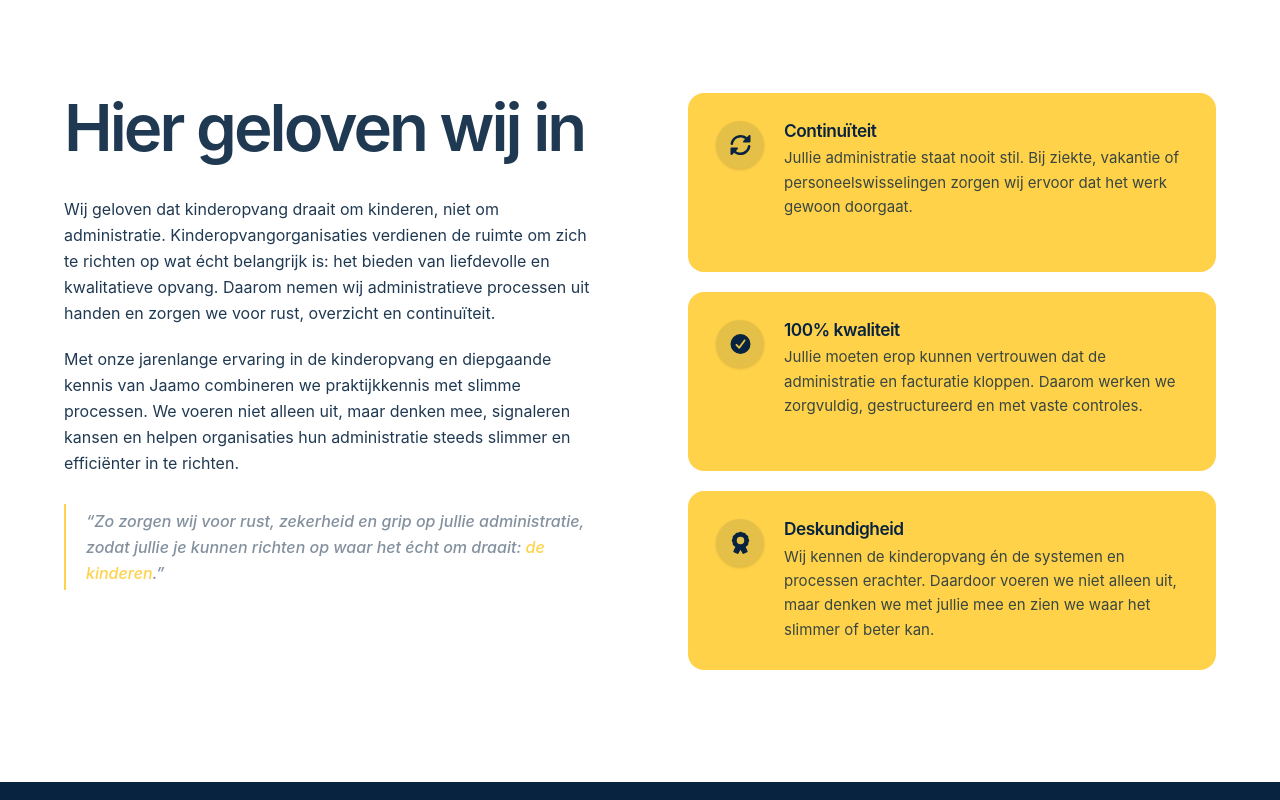
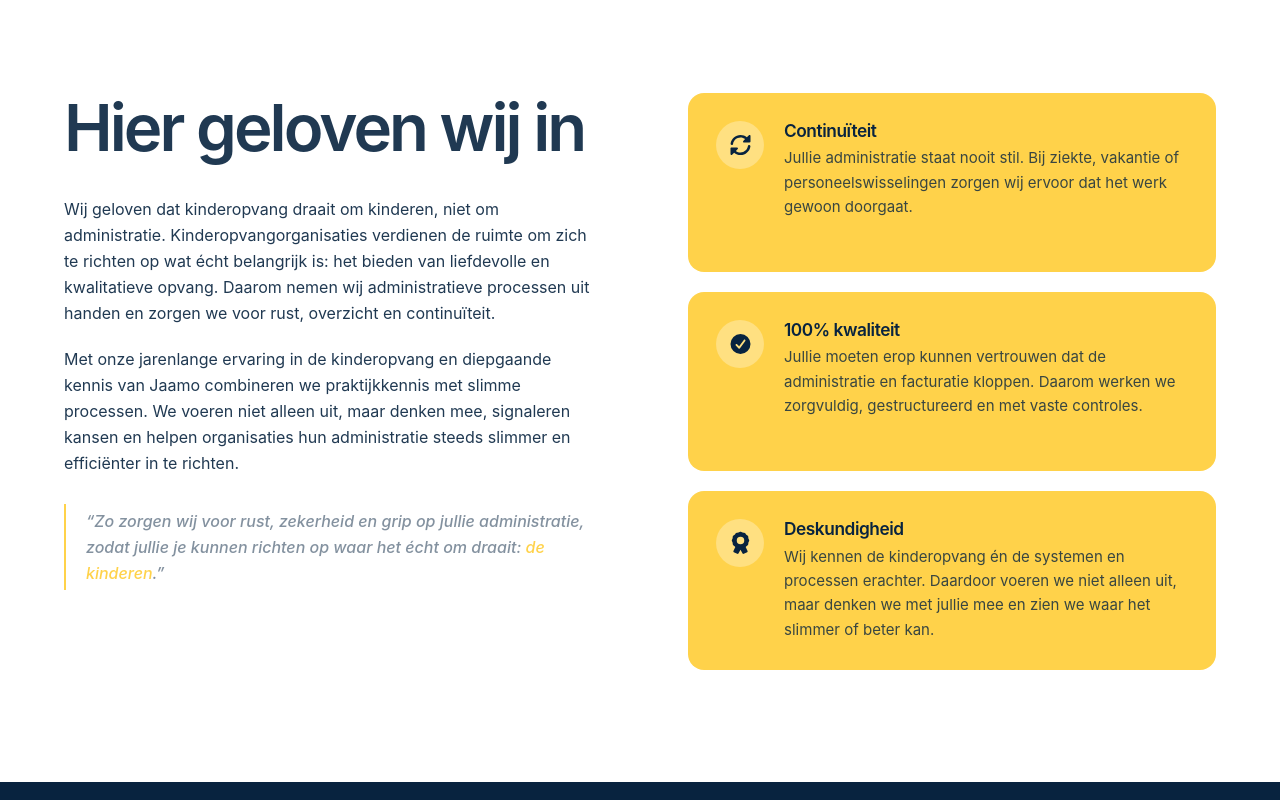
Before and after one commit to k33n8nc/lumi, a Nuxt app: page / in a window 1280 px wide. Shown: the part 820-1620 px from the top of the page. Built offline with nearby package versions, Linux system fonts and the light colour scheme.

Commit message:
Simplify - remove animations pt9

```diff
--- a/app/components/BeliefsSection.vue
+++ b/app/components/BeliefsSection.vue
@@ -83,7 +83,7 @@ defineExpose({
             :key="belief.title"
             class="flex flex-col sm:flex-row items-start h-full p-6 sm:p-7 rounded-2xl bg-lumi-yellow hover:shadow-md transition-shadow duration-200 gap-4 sm:gap-5"
           >
-            <span class="inline-grid place-items-center w-12 h-12 rounded-full bg-lumi-navy/10 text-lumi-navy text-xl flex-shrink-0 shadow-sm" aria-hidden="true">
+            <span class="inline-grid place-items-center w-12 h-12 rounded-full bg-white/30 text-lumi-navy text-xl flex-shrink-0" aria-hidden="true">
               <FontAwesomeIcon :icon="belief.icon" />
             </span>
             <div class="flex flex-col gap-1.5">
--- a/app/components/ContactSection.vue
+++ b/app/components/ContactSection.vue
@@ -47,7 +47,7 @@ defineExpose({
             href="mailto:contact@lumi-support.nl"
             class="flex items-center gap-4 text-lumi-navy"
           >
-            <span class="inline-grid place-items-center w-12 h-12 rounded-full bg-lumi-navy/10 text-lumi-navy text-xl" aria-hidden="true">
+            <span class="inline-grid place-items-center w-12 h-12 rounded-full bg-white/30 text-lumi-navy text-xl" aria-hidden="true">
               <FontAwesomeIcon :icon="faEnvelope" />
             </span>
             <div class="flex flex-col">
@@ -61,7 +61,7 @@ defineExpose({
             href="tel:+31640937499"
             class="flex items-center gap-4 text-lumi-navy hover:text-black transition-colors group no-underline"
           >
-            <span class="inline-grid place-items-center w-12 h-12 rounded-full bg-lumi-navy/10 text-lumi-navy text-xl" aria-hidden="true">
+            <span class="inline-grid place-items-center w-12 h-12 rounded-full bg-white/30 text-lumi-navy text-xl" aria-hidden="true">
               <FontAwesomeIcon :icon="faPhone" />
             </span>
             <div class="flex flex-col">
```
